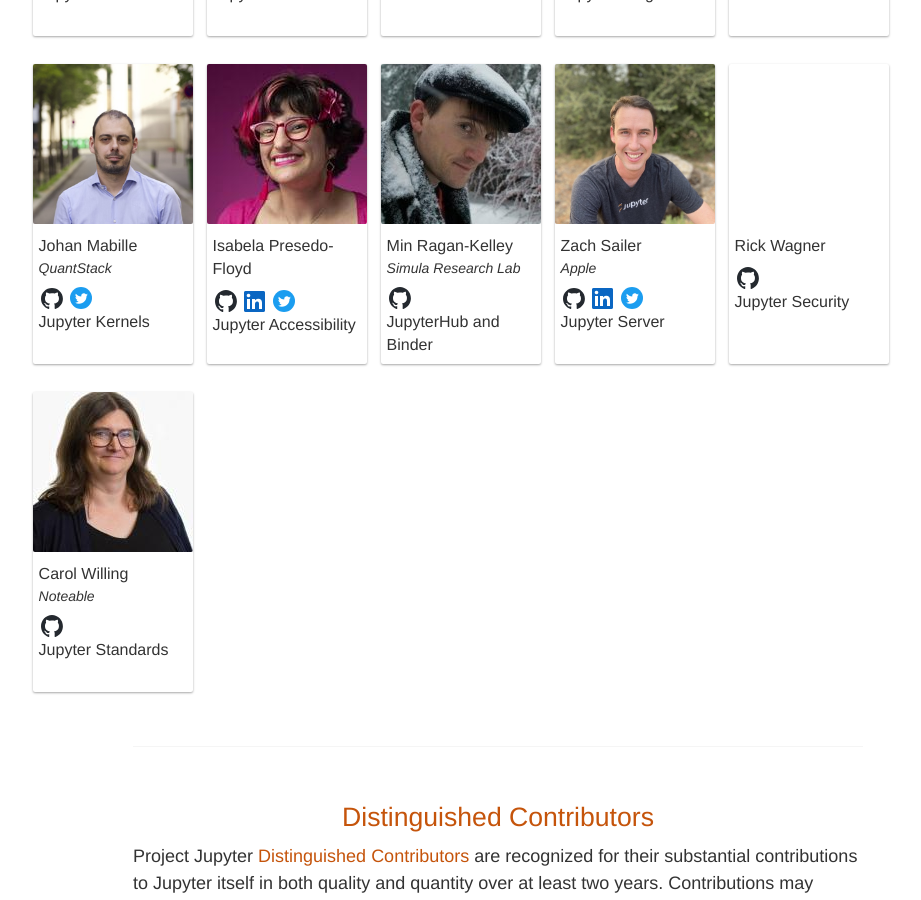
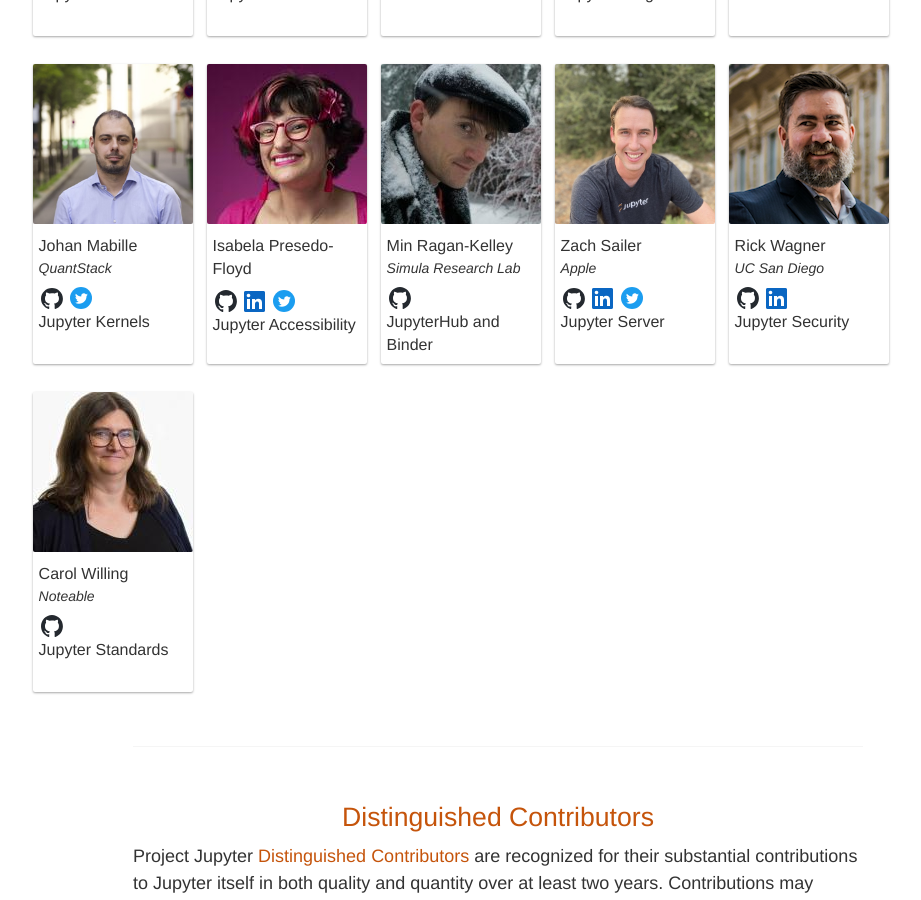
Before and after one commit to jupyter/jupyter.github.io, a Jekyll site: the page built from about.html, in a window 1280 px wide and 900 px high, scrolled down 2196 px. Shown: the whole window, without its empty margins (142-1063 px from the left). Built offline with Jekyll 4.4.1, drawn with Linux system fonts in a browser that asks for light colours; comment, search, counter and statistics services are not loaded.

Commit message:
Update Rick Wagner bio with pic and affiliation

```diff
--- a/about.html
+++ b/about.html
@@ -353,7 +353,9 @@
     twitter_handle: zrsailer
     subproject: Jupyter Server
   - name: Rick Wagner
-    photo: placeholder.png
+    photo: RickWagner.png
+    affiliation: UC San Diego
+    linkedin: https://www.linkedin.com/in/rpwagner
     gh_handle: rpwagner
     subproject: Jupyter Security
   - name: Carol Willing
```
